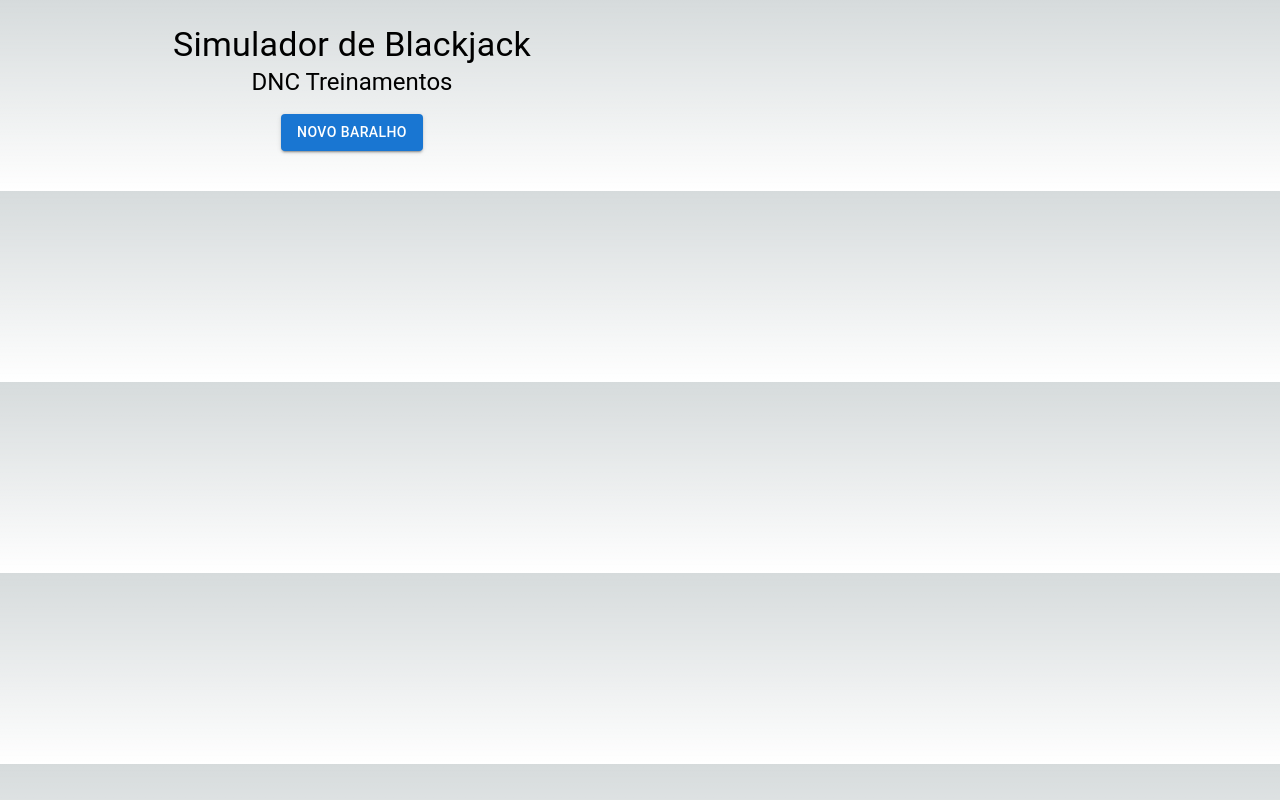
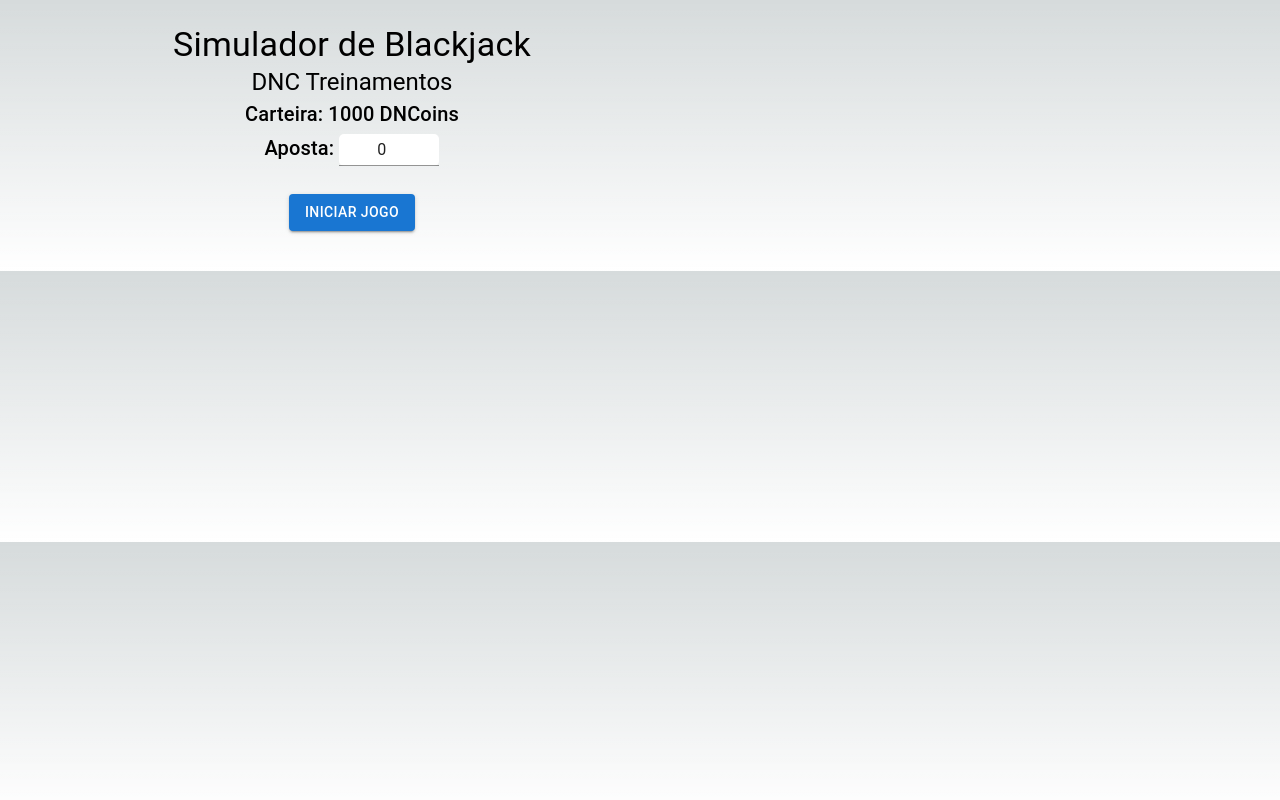
Before and after one commit to CSFDuarte/blackjack-dnc, a Next.js app: page / in a window 1280 px wide. Built offline with nearby package versions, Linux system fonts and the light colour scheme.

Commit message:
feat: Apostas

```diff
--- a/src/pages/index.jsx
+++ b/src/pages/index.jsx
@@ -1,6 +1,6 @@
 import Dealer, { CARD_BACKGROUND } from '@/services/dealer';
 import { translateSuit, translateValue } from '@/services/translation';
-import { Button, Container, Grid, Typography } from '@mui/material';
+import { Button, Container, Grid, Input, Typography } from '@mui/material';
 import React, { useState } from 'react';
 
 const dealer = new Dealer();
@@ -13,14 +13,22 @@
     shuffled: false,
   });
   const [history, setHistory] = useState([]);
-  const [score, setScore] = useState('0');
+  const [score, setScore] = useState({
+    score: '0',
+    result: null,
+    game: false,
+    money: 0,
+  });
+  const [balance, setBalance] = useState(1000);
+  const [bet, setBet] = useState(0);
 
   const shuffleDeck = async () => {
     try {
       setDeck(await dealer.shuffle());
       setCard(null);
       setHistory([]);
-      setScore('0');
+      setScore({ score: '0', result: null, game: true, money: 0});
+      setBalance(balance - bet);
     } catch (error) {
       console.error('Falha ao embaralhar:', error);
     }
@@ -30,47 +38,88 @@
     try {
       setDeck({ ...deck, remaining: deck.remaining - 1, shuffled: deck.remaining > 1})
       setCard(await dealer.draw());
-      setHistory(await dealer.getHistory());
-      setScore(await dealer.getScore());
+      setHistory(dealer.getHistory());
+      const score = dealer.getScore(bet)
+      setScore(score);
+      if(score.result) setBalance(balance + score.money);
     } catch (error) {
       console.error('Falha ao comprar carta:', error);
     }
   };
 
+  const stopGame = () => {
+    setScore({ ...score, game: false });
+    setBalance(balance + score.money);
+  };
+
   return (
     <Container>
       <Grid container justifyContent="center" alignItems="flex-start" direction={'row'} my={1}>
-        <Grid item justifyContent="center" alignItems="flex-start" direction={'column'} my={2} sm={12} md={6}>
+        <Grid justifyContent="center" alignItems="flex-start" my={2} sm={12} md={6}>
+          <Grid container direction={"column"}>
             {/* CABEÇALHO */}
-          <Grid container direction={"column"}>
             <Typography variant="h4" align="center">
               Simulador de Blackjack
             </Typography>
             <Typography variant="h5" align="center">
               DNC Treinamentos
             </Typography>
+
+            {/* CARTEIRA */}
+            <Typography variant="h6" align="center">
+              Carteira: {balance} DNCoins
+            </Typography>
+
+            {/* APOSTA */}
+            <Typography variant="h6" align="center">
+              Aposta: <Input inputProps={{style: {textAlign: 'center'}}} disabled={score.game} type="number" value={bet} onChange={(event) => setBet(event.target.value)} style={{ margin: 'auto', width: '100px', backgroundColor: 'white', borderRadius: '5px', marginTop: 4, marginBottom: 12, justifyItems: 'center' }} />
+            </Typography>
+
+
+            {!score.game && (
               <Button variant="contained" onClick={shuffleDeck} style={{ margin: 'auto' }}>
-              {deck.deck_id === '' ? 'Novo baralho' : deck.shuffled ? 'Embaralhar novamente' : 'Embaralhar'}
+                Iniciar jogo
               </Button>
+            )}
           </Grid>
 
-          {/* BARALHO DE CARTAS */}
           {deck.shuffled && (
             <Container style={{ textAlign: 'center' }}>
+              {/* BARALHO DE CARTAS */}
               <img src={CARD_BACKGROUND} style={{ maxWidth: '100%', borderRadius: '5px' }} />
+
+              {/* PLACAR ATUAL */}
+              {score.score && (<>
                 <Typography variant="h6" align="center">
-                Pontuação: {score}
+                  Pontuação: {score.score}
                 </Typography>
                 <Typography variant="h6" align="center">
                   Cartas compradas: {52 - deck.remaining}
                 </Typography>
-              {(score === 'VENCEU' || score === 'PERDEU' || <Button variant="contained" onClick={drawCard} disabled={!deck.shuffled} style={{ margin: 'auto'}}>
+              </>)}
+
+              {/* RESULTADO FINAL */}
+              {score.result && (
+                <Typography variant="h6" align="center">
+                  Resultado: {score.result}
+                </Typography>
+              )}
+
+              {/* AÇÒES DO JOGO */}
+              {score.game &&(<>
+                <Grid container justifyContent="center" alignItems="center" direction={'column'} my={1}>
+                  <Button variant="contained" onClick={drawCard} style={{ margin: 'auto', width: '180px', backgroundColor: 'green' }}>
                     Comprar carta
-              </Button>)}
+                  </Button>
+                  <Button variant="contained" onClick={stopGame} style={{ margin: 'auto', width: '180px', backgroundColor: 'red' }}>
+                    Parar
+                  </Button>
+                </Grid>
+              </>)}
             </Container>
           )}
         </Grid>
-        <Grid item justifyContent="center" alignItems="center" direction={'column'} my={2} sm={12} md={6}>
+        <Grid item justifyContent="center" alignItems="center" my={2} sm={12} md={6}>
           {/* CARTA COMPRADA */}
           {card && (<>
             <Typography variant="h4" align="center">
--- a/src/services/dealer.js
+++ b/src/services/dealer.js
@@ -1,7 +1,7 @@
 import axios from 'axios';
 
 const api = axios.create({
-  baseURL: 'https://deckofcardsapi.com/api/',
+  baseURL: 'https://deckofcardsapi.com/api',
 });
 
 export const CARD_BACKGROUND = 'https://deckofcardsapi.com/static/img/back.png';
@@ -16,11 +16,12 @@
   score = [0];
   history = [];
 
+  //* Embaralha o baralho
   async shuffle() {
     const response =
       this.deck.deck_id === '' ?
-        await api.get('deck/new/shuffle/?deck_count=1') :
-        await api.get(`deck/${this.deck.deck_id}/shuffle`);
+        await api.get('/deck/new/shuffle/?deck_count=1') :
+        await api.get(`/deck/${this.deck.deck_id}/shuffle`);
 
     this.deck.deck_id = response.data.deck_id;
     this.deck.remaining = response.data.remaining;
@@ -30,16 +31,19 @@
     return this.deck;
   }
 
+  //* Compra uma carta
   async draw() {
-    const response = await api.get(`deck/${this.deck.deck_id}/draw/?count=1`);
+    const response = await api.get(`/deck/${this.deck.deck_id}/draw/?count=1`);
     this.history.push(response.data.cards[0]);
     return response.data.cards[0];
   }
 
+  //* Retorna o histórico de cartas
   getHistory() {
     return this.history;
   }
 
+  //* Atualiza o placar do jogo
   updateScore() {
     this.score = [0];
     for (let i = 0; i < this.history.length; i++) {
@@ -63,18 +67,40 @@
     return this.score;
   }
 
-  getScore() {
+  //* Calcula o resultado da aposta
+  getBetResult(result, bet) {
+    if (result === 'Blackjack!')
+      return bet * 2.5;
+    if (result === 'Perdeu!' || (this.score[1] || this.score[0]) < 15)
+      return 0;
+    if (result === null)
+      return bet * (1 + (((this.score[1] || this.score[0]) - 10)/100));
+  }
+
+  //* Retorna o placar do jogo
+  getScore(bet) {
     //* Atualiza o placar em numbers
     const score = this.updateScore();
 
-    //* Se o valor passou de 21, ele retorna PERDEU, mas se algum é valor é 21, ele retorna VENCEU
-    if (score.length === 0) return 'PERDEU';
-    if (score.includes(21)) return 'VENCEU';
-
+    //* Transforma o placar em string
     let answer = '';
     score.forEach((value, index) =>
       answer += value + (index < score.length - 1 ? ' ou ' : ''));
 
-    return answer;
+    //* Verifica o resultado do jogo
+    const result =
+      score.length === 0 ?
+        'Perdeu!'
+      : score.length > 0 && score.includes(21) ?
+        'Blackjack!'
+      :
+        null;
+
+    return {
+      score: answer,
+      result: result,
+      game: !result,
+      money: this.getBetResult(result, bet),
+    };
   }
 }
```
Lines whose indentation alone changed are shown as unchanged.
